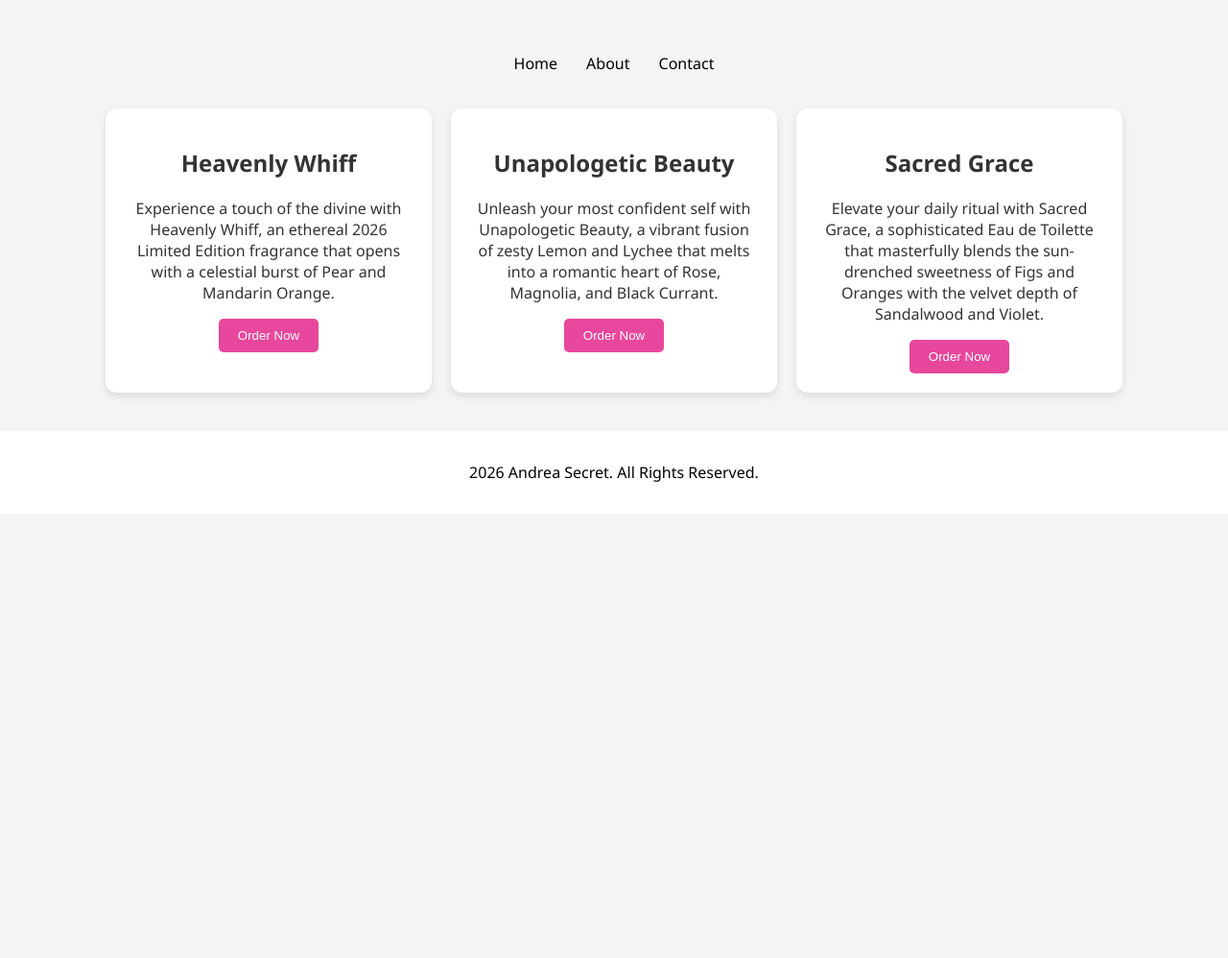
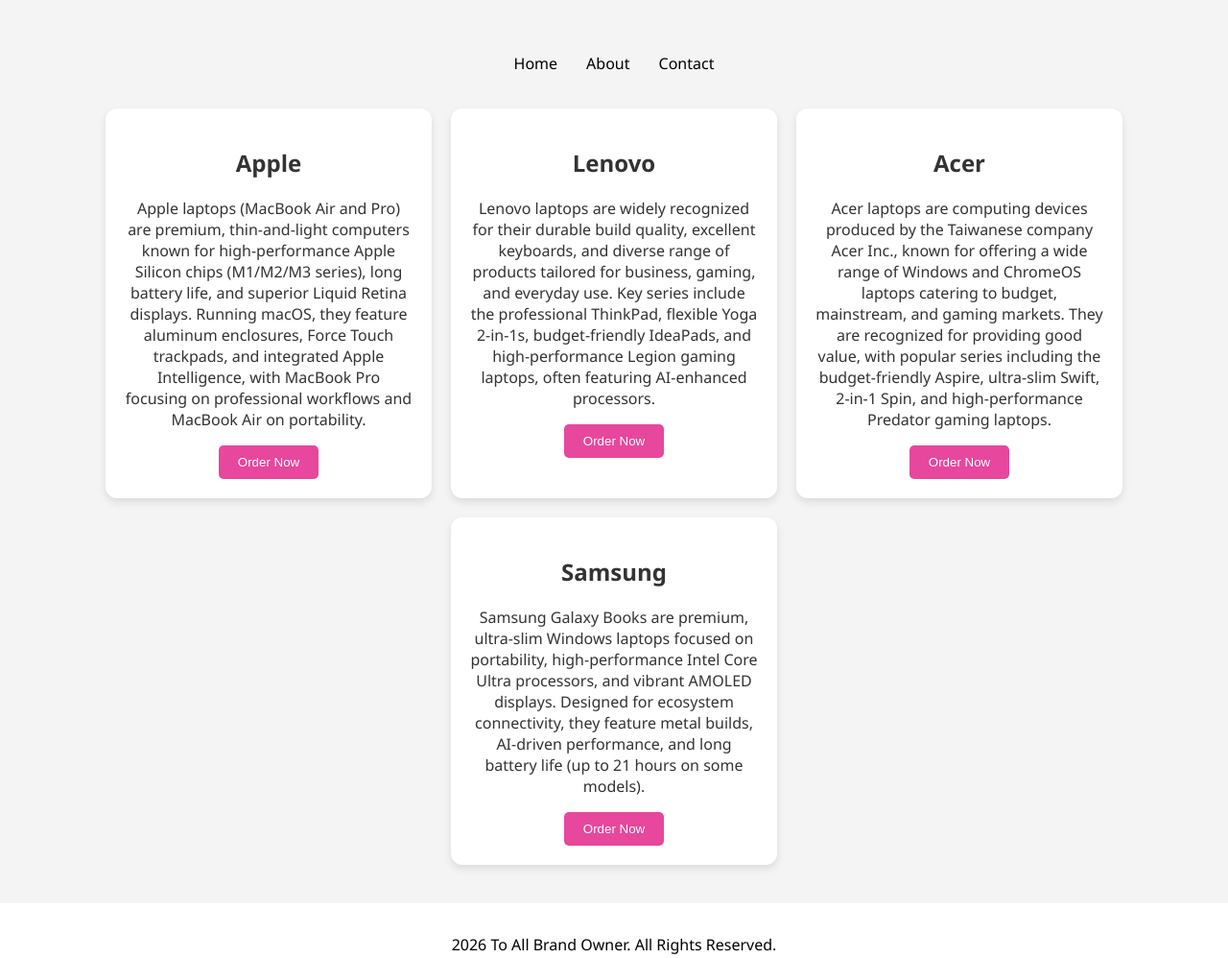
Before and after one commit to kaie02/SemiExam, a plain HTML site: page index.html in a window 1280 px wide. Shown: the part 111-1109 px from the top of the page at 96% size. Before the commit the page ends 800 px from the top, so only its background shows below. Drawn offline with Linux system fonts and the light colour scheme.

Commit message:
Update index.html

```diff
--- a/index.html
+++ b/index.html
@@ -4,13 +4,13 @@
 <head>
     <meta charset="UTF-8">
     <meta name="viewport" content="width=device-width, initial-scale=1.0">
-    <title> Andrea Scecret | Quality Perfume </title>
+    <title> Laptop Brand | Quality Laptop Brand Producer </title>
     <link rel="stylesheet" href="style.css">
 </head>
 
 <body>
 
-    <header> <h1> Andrea Secret </h1>
+    <header> <h1> Best Laptop Brand </h1>
     </header>
 
     <nav> <a href="#">Home</a>
@@ -20,28 +20,40 @@
 
     <main class="container">
             <section class="card">
-            <h2> Heavenly Whiff </h2>
-            <p>Experience a touch of the divine with Heavenly Whiff, an ethereal 2026
-            Limited Edition fragrance that opens with a celestial burst of Pear and Mandarin Orange. </p>
+            <h2> Apple </h2>
+            <p>Apple laptops (MacBook Air and Pro) are premium, thin-and-light computers known for high-performance
+            Apple Silicon chips (M1/M2/M3 series), long battery life, and superior Liquid Retina displays. Running macOS,
+            they feature aluminum enclosures, Force Touch trackpads, and integrated Apple Intelligence, with MacBook
+            Pro focusing on professional workflows and MacBook Air on portability. </p>
             <button>Order Now</button>
         </section>
 
         <section class="card">
-            <h2> Unapologetic Beauty </h2>
-            <p>Unleash your most confident self with Unapologetic Beauty, a vibrant fusion of zesty
-            Lemon and Lychee that melts into a romantic heart of Rose, Magnolia, and Black Currant.</p>
+            <h2> Lenovo </h2>
+            <p>Lenovo laptops are widely recognized for their durable build quality, excellent keyboards, and diverse
+            range of products tailored for business, gaming, and everyday use. Key series include the professional ThinkPad, flexible Yoga 2-in-1s,
+            budget-friendly IdeaPads, and high-performance Legion gaming laptops, often featuring AI-enhanced processors.</p>
             <button>Order Now</button>
         </section>
 
         <section class="card">
-            <h2> Sacred Grace </h2>
-            <p>Elevate your daily ritual with Sacred Grace, a sophisticated Eau de Toilette that
-            masterfully blends the sun-drenched sweetness of Figs and Oranges with the velvet depth of Sandalwood and Violet.</p>
+            <h2> Acer </h2>
+            <p>Acer laptops are computing devices produced by the Taiwanese company Acer Inc., known for offering a wide range of Windows and ChromeOS
+            laptops catering to budget, mainstream, and gaming markets. They are recognized for providing good value, with popular series including the
+            budget-friendly Aspire, ultra-slim Swift, 2-in-1 Spin, and high-performance Predator gaming laptops. </p>
+            <button>Order Now</button>
+        </section>
+
+        <section class="card">
+            <h2> Samsung </h2>
+            <p>Samsung Galaxy Books are premium, ultra-slim Windows laptops focused on portability, high-performance Intel Core Ultra processors, and
+            vibrant AMOLED displays. Designed for ecosystem connectivity, they feature metal builds, AI-driven performance,
+            and long battery life (up to 21 hours on some models). </p>
             <button>Order Now</button>
         </section>
     </main>
 
-    <footer> <p> 2026 Andrea Secret. All Rights Reserved.</p>
+    <footer> <p> 2026 To All Brand Owner. All Rights Reserved.</p>
     </footer>
 
 </body>
```
